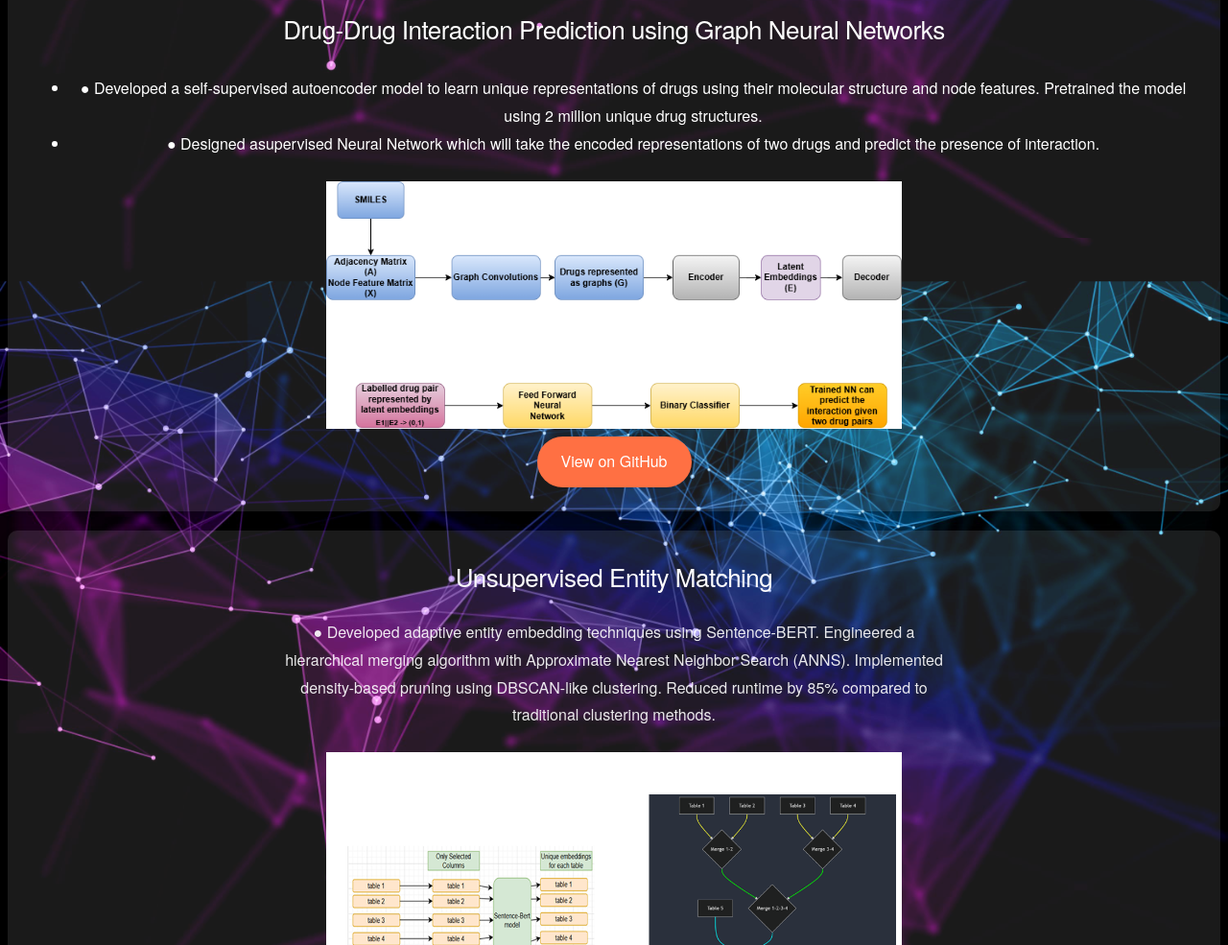
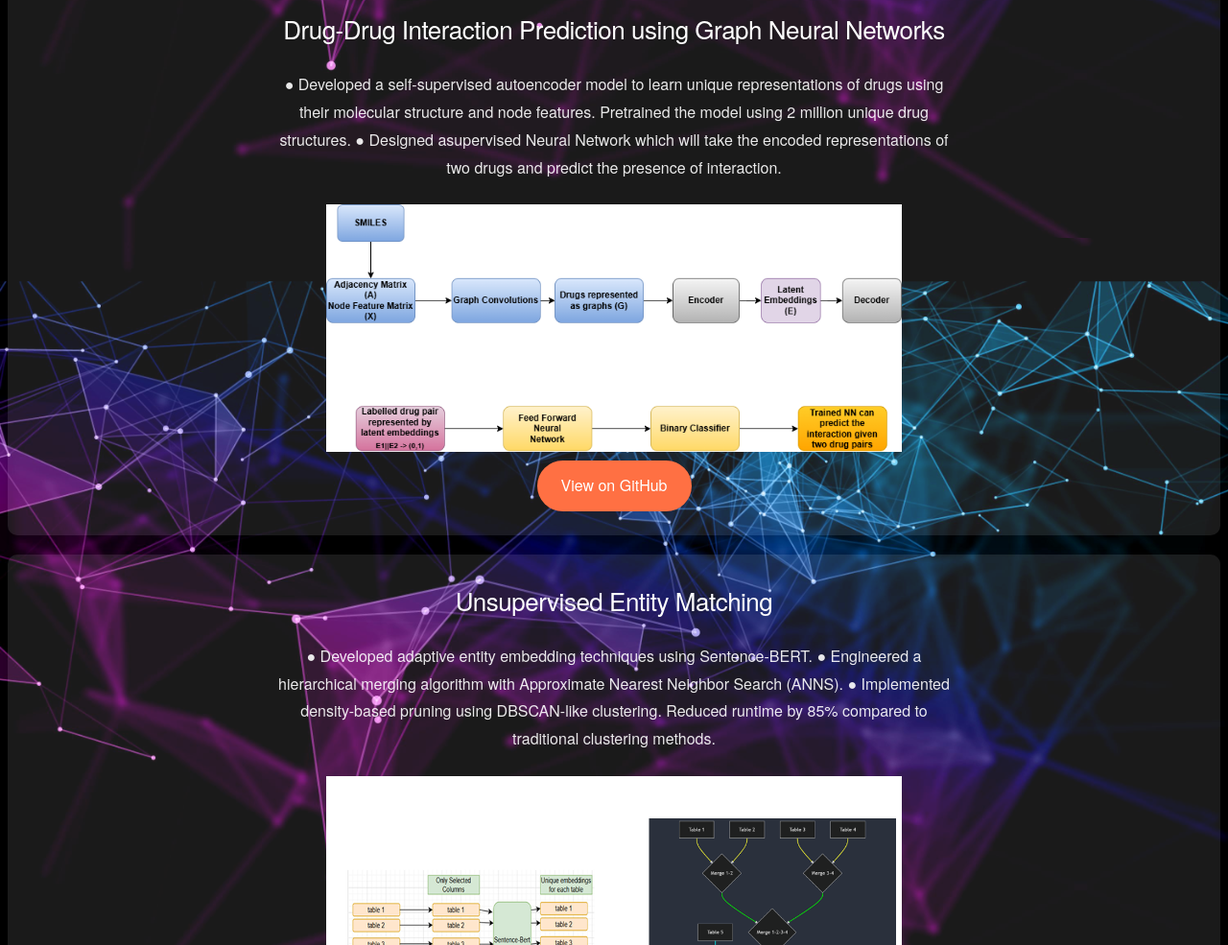
Before and after one commit to RagaLG/My-site-RLG, a plain HTML site: page index.html in a window 1280 px wide. Shown: the part 560-1545 px from the top of the page at 96% size. Drawn offline with Linux system fonts and the light colour scheme.

Commit message:
Line Inconsistency

```diff
--- a/index.html
+++ b/index.html
@@ -25,11 +25,10 @@
         <div class="project">
             <h3>Drug-Drug Interaction Prediction using Graph Neural Networks</h3>
             <p>
-            <ul>
-                <li>● Developed a self-supervised autoencoder model to learn unique representations of drugs using their molecular
-                structure and node features. Pretrained the model using 2 million unique drug structures. </lii>
-                <li>● Designed asupervised Neural Network which will take the encoded representations of two drugs and predict the
-                presence of interaction. </li>
+                ● Developed a self-supervised autoencoder model to learn unique representations of drugs using their molecular
+                structure and node features. Pretrained the model using 2 million unique drug structures.
+                ● Designed asupervised Neural Network which will take the encoded representations of two drugs and predict the
+                presence of interaction.
             </ul>
             </p>
             <img src="GNN_Flow_Diagram.png" alt="Flow Diagram_1" style="width: 100%; max-width: 600px;">
@@ -40,9 +39,9 @@
         <div class="project">
             <h3>Unsupervised Entity Matching</h3>
             <p>
-                ● Developed adaptive entity embedding techniques using Sentence-BERT. Engineered a hierarchical merging
-                algorithm with Approximate Nearest Neighbor Search (ANNS). Implemented density-based pruning using
-                DBSCAN-like clustering. Reduced runtime by 85% compared to traditional clustering methods.
+                ● Developed adaptive entity embedding techniques using Sentence-BERT.
+                ● Engineered a hierarchical merging algorithm with Approximate Nearest Neighbor Search (ANNS).
+                ● Implemented density-based pruning using DBSCAN-like clustering. Reduced runtime by 85% compared to traditional clustering methods.
             </p>
             <img src="flow_diagram.png" alt="Flow Diagram_2" style="width: 100%; max-width: 600px;">
             <br>
```
